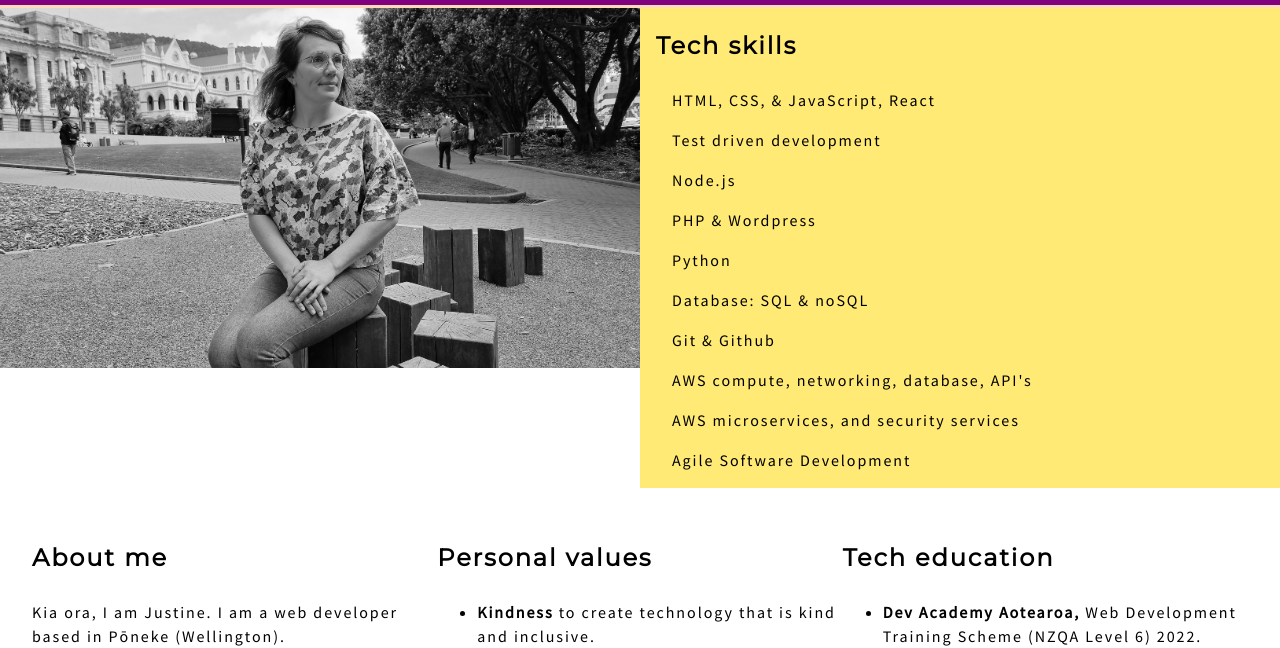
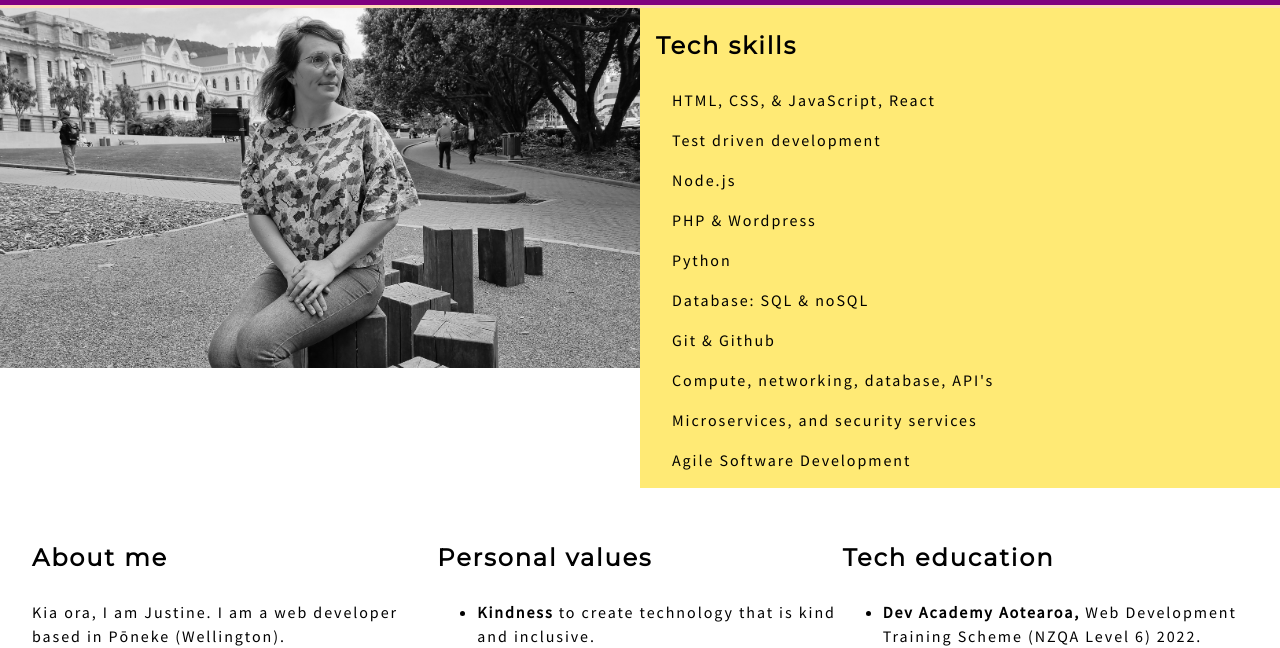
Before and after one commit to justine-pepperell/justine.github.io, a plain HTML site: page index.html in a window 1280 px wide. Shown: the part 161-809 px from the top of the page. Drawn offline with Linux system fonts and the light colour scheme.

Commit message:
update to text

```diff
--- a/index.html
+++ b/index.html
@@ -51,8 +51,8 @@
         <div role="listitem" class="listitem">Python</div>
         <div role="listitem" class="listitem">Database: SQL & noSQL</div>
         <div role="listitem" class="listitem">Git & Github</div>
-        <div role="listitem" class="listitem">AWS compute, networking, database, API's </div>
-        <div role="listitem" class="listitem">AWS microservices, and security services</div>
+        <div role="listitem" class="listitem">Compute, networking, database, API's </div>
+        <div role="listitem" class="listitem">Microservices, and security services</div>
         <div role="listitem" class="listitem">Agile Software Development</div>
       </stack-l>
     </div>
```
